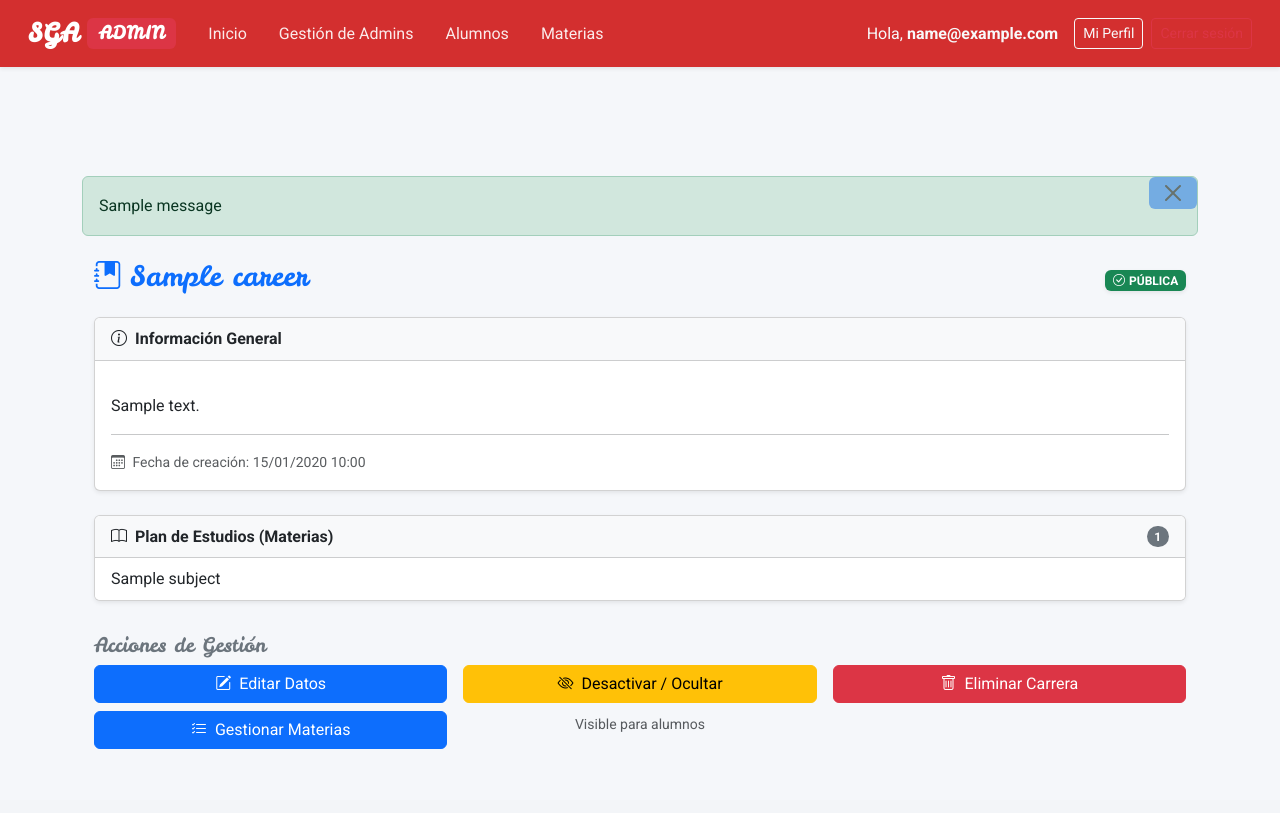
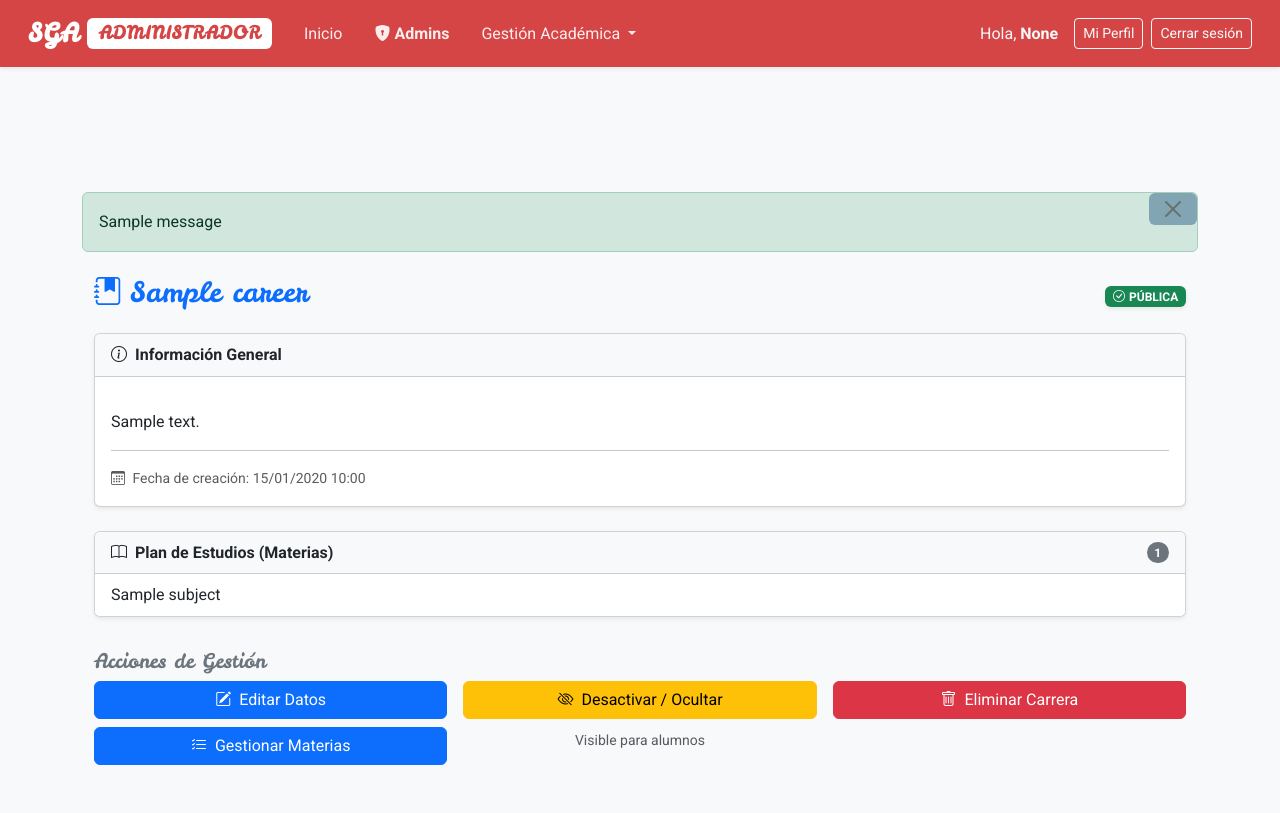
Before and after one commit to jazzzz0/sistema-gestion-academica, a Django app: page /careers/1/ in a window 1280 px wide. Before the commit the page ends 749 px from the top, so only its background shows below. Run offline with Django 5.2, Linux system fonts and the light colour scheme; a user stored in the database is signed in; tables that the repository leaves empty hold one stand-in row (values such as "Sample post"); one stand-in notice (Sample message) is shown.

Commit message:
feat(navbar): update navbar roles and styles for improved user experience

```diff
--- a/static/css/styles.css
+++ b/static/css/styles.css
@@ -1,19 +1,35 @@
 /* ========================================================================== */
-/* Descripción: Hoja de estilos global (SGA).                                 */
+/* Descripción: Hoja de estilos global (SGA) - Adaptada al Manual de Marca    */
 /* ========================================================================== */
 
 /* 0. Importar Fuentes */
+/* NOTA: El manual no especifica fuente, pero sugiere "claridad".
+   'Leckerli One' es muy decorativa; considera usar solo Roboto para más seriedad. */
 @import url('https://fonts.googleapis.com/css2?family=Leckerli+One&family=Roboto:wght@300;400;700&display=swap');
 
 /* ========================================================================== */
-/* 1. Variables de marca                                                      */
+/* 1. Variables de marca (Actualizadas según Manual)                          */
 /* ========================================================================== */
 :root {
-  --color-primary: #1a73e8;   /* Azul principal */
-  --color-secondary: #185abc; /* Azul más oscuro */
-  --color-accent: #ff9800;    /* Naranja de acento */
-  --color-bg: #f5f7fa;        /* Fondo claro general */
-  --color-text: #333333;      /* Texto principal */
+  /* Colores Principales [cite: 71-73] */
+  --color-primary: #34658A;   /* Azul Institucional  */
+  --color-secondary: #58857C; /* Verde Amigable  */
+
+  /* Colores de Estado/Feedback [cite: 79-82] */
+  --color-success: #3C9D55;   /* Éxito [cite: 29] */
+  --color-error: #D64545;     /* Error  */
+  --color-warning: #FFC72C;   /* Advertencia [cite: 35] */
+  --color-info: #5D9FCE;      /* Información [cite: 38] */
+
+  /* Colores Neutros [cite: 74-78] */
+  --color-text-dark: #4A4A4A; /* Negro para texto  */
+  --color-gray-dark: #7B7B7B; /* Gris oscuro [cite: 18] */
+  --color-bg: #F7F9FB;        /* Gris de fondo  */
+  --color-white: #FFFFFF;     /* Blanco [cite: 24] */
+
+  /* Mapeo a variables funcionales del sistema anterior */
+  --color-text: var(--color-text-dark);
+  --color-accent: var(--color-warning); /* Usamos el amarillo de advertencia como acento */
 
   /* Tipografía */
   --font-base: 'Roboto', sans-serif;
@@ -33,7 +49,7 @@ body {
   line-height: var(--line-height);
   color: var(--color-text);
   background-color: var(--color-bg);
-  padding-top: 80px; /* Espacio para navbar fixed */
+  padding-top: 80px;
 }
 
 h1, h2, h3, h4, h5, h6 {
@@ -51,7 +67,7 @@ a:hover {
   text-decoration: underline;
 }
 
-/* Botones genéricos (para elementos que no sean .btn de bootstrap) */
+/* Botones genéricos */
 button:not(.btn):not(.navbar-toggler) {
   font-family: var(--font-base);
   padding: 0.5em 1em;
@@ -59,8 +75,12 @@ button:not(.btn):not(.navbar-toggler) {
   border-radius: 6px;
   cursor: pointer;
   background-color: var(--color-primary);
-  color: #fff;
+  color: var(--color-white);
   transition: background-color 0.2s ease;
+}
+
+button:not(.btn):not(.navbar-toggler):hover {
+    background-color: var(--color-secondary);
 }
 
 /* ========================================================================== */
@@ -76,7 +96,7 @@ button:not(.btn):not(.navbar-toggler) {
 .navbar-brand {
   font-family: var(--font-headings);
   font-size: 1.6rem;
-  color: #fff !important;
+  color: var(--color-white) !important;
   letter-spacing: 0.5px;
 }
 
@@ -89,31 +109,35 @@ button:not(.btn):not(.navbar-toggler) {
 }
 
 .navbar-nav .nav-link:hover {
-  color: var(--color-accent) !important;
+  color: var(--color-warning) !important;
 }
 
 /* ========================================================================== */
-/* 4. Estilos específicos por ROL (Overrides)                                 */
+/* 4. Estilos específicos por ROL (Overrides adaptados a la marca)            */
 /* ========================================================================== */
-.navbar-admin { background-color: #d32f2f !important; }   /* Rojo */
-.navbar-teacher { background-color: #1976d2 !important; } /* Azul */
-.navbar-student { background-color: #388e3c !important; } /* Verde */
+/* Admin: Usamos el color de Error/Atención para alta visibilidad */
+.navbar-admin { background-color: var(--color-error) !important; } /* #D64545 */
 
-.role-badge {
-  display: inline-block;
-  padding: 0.25em 0.5em;
-  border-radius: 4px;
-  font-size: 14px;
-  color: #fff;
-  vertical-align: middle;
-}
+/* Teacher: Usamos el color Primario (Institucional) */
+.navbar-teacher { background-color: var(--color-primary) !important; } /* #34658A */
+
+/* Student: Usamos el color Secundario (Verde Amigable) */
+.navbar-student { background-color: var(--color-secondary) !important; } /* #58857C */
+
+/* Guest: Usamos el color de Gris Oscuro */
+.navbar-guest { background-color: var(--color-gray-dark) !important; }
+
+/* Ajuste de Badges para que coincidan con la lógica */
+.badge-admin { background-color: var(--color-white); color: var(--color-error); }
+.badge-teacher { background-color: var(--color-white); color: var(--color-primary); }
+.badge-student { background-color: var(--color-white); color: var(--color-secondary); }
 
 /* ========================================================================== */
 /* 5. Ajustes Responsive                                                      */
 /* ========================================================================== */
 @media (max-width: 991px) {
   .navbar-nav {
-    background-color: rgba(0, 0, 0, 0.1);
+    background-color: rgba(74, 74, 74, 0.1); /* Ajustado a gris oscuro con transparencia */
     border-radius: 8px;
     padding: 1rem;
     margin-top: 10px;
@@ -124,13 +148,12 @@ button:not(.btn):not(.navbar-toggler) {
 /* 6. Animaciones personalizadas                                              */
 /* ========================================================================== */
 
-/* Animación de pulso para botones de acción requerida */
 .pulse-animation {
     animation: pulse 2s infinite;
 }
 
 @keyframes pulse {
-    0% { box-shadow: 0 0 0 0 rgba(13, 110, 253, 0.7); }
-    70% { box-shadow: 0 0 0 10px rgba(13, 110, 253, 0); }
-    100% { box-shadow: 0 0 0 0 rgba(13, 110, 253, 0); }
+    0% { box-shadow: 0 0 0 0 rgba(52, 101, 138, 0.7); } /* Ajustado a Azul RGB */
+    70% { box-shadow: 0 0 0 10px rgba(52, 101, 138, 0); }
+    100% { box-shadow: 0 0 0 0 rgba(52, 101, 138, 0); }
 }
--- a/templates/base.html
+++ b/templates/base.html
@@ -6,7 +6,6 @@
     <title>{% block title %}Sistema de Gestión Académica{% endblock %}</title>
 
     <link href="https://cdn.jsdelivr.net/npm/bootstrap@5.3.3/dist/css/bootstrap.min.css" rel="stylesheet">
-    <!-- Bootstrap Icons (global) -->
     <link rel="stylesheet" href="https://cdn.jsdelivr.net/npm/bootstrap-icons@1.10.5/font/bootstrap-icons.css">
 
     {% load static %}
@@ -16,8 +15,10 @@
 </head>
 
 <body>
-    <nav class="navbar navbar-expand-lg navbar-dark bg-primary fixed-top shadow-sm
-    {% if user.is_superuser %}
+    <nav class="navbar navbar-expand-lg navbar-dark fixed-top shadow-sm
+    {% if not user.is_authenticated %}
+        navbar-guest
+    {% elif user.is_superuser or user.is_staff %}
         navbar-admin
     {% elif user.groups.all.0.name == 'Docente' %}
         navbar-teacher
@@ -29,12 +30,12 @@
             <a class="navbar-brand fw-bold d-flex align-items-center" href="{% url 'home' %}">
                 SGA
                 {% if user.is_authenticated %}
-                    {% if user.is_superuser %}
-                        <span class="badge bg-danger ms-2" style="font-size: 0.7em;">ADMIN</span>
+                    {% if user.is_superuser or user.is_staff %}
+                        <span class="badge badge-admin ms-2" style="font-size: 0.7em;">ADMINISTRADOR</span>
                     {% elif user.groups.all.0.name == 'Docente' %}
-                        <span class="badge bg-info ms-2" style="font-size: 0.7em;">DOCENTE</span>
+                        <span class="badge badge-teacher ms-2" style="font-size: 0.7em;">DOCENTE</span>
                     {% else %}
-                        <span class="badge bg-success ms-2" style="font-size: 0.7em;">ESTUDIANTE</span>
+                        <span class="badge badge-student ms-2" style="font-size: 0.7em;">ESTUDIANTE</span>
                     {% endif %}
                 {% endif %}
             </a>
@@ -45,43 +46,79 @@
             </button>
 
             <div class="collapse navbar-collapse" id="navbarNav">
-                <ul class="navbar-nav me-auto"> <li class="nav-item">
+                <ul class="navbar-nav me-auto">
+                    <li class="nav-item">
                         <a class="nav-link active" href="{% url 'home' %}">Inicio</a>
                     </li>
+
+                    {% if user.is_authenticated %}
+
                         {% if user.is_superuser %}
                             <li class="nav-item">
-                        <a class="nav-link" href="{% url 'users:admin_list' %}">Gestión de Admins</a>
+                                <a class="nav-link fw-bold text-warning" href="{% url 'users:admin_list' %}">
+                                    <i class="bi bi-shield-lock-fill"></i> Admins
+                                </a>
                             </li>
                         {% endif %}
+
+                        {% if user.is_staff %}
+                            <li class="nav-item dropdown">
+                                <a class="nav-link dropdown-toggle" href="#" role="button" data-bs-toggle="dropdown" aria-expanded="false">
+                                    Gestión Académica
+                                </a>
+                                <ul class="dropdown-menu">
+                                    <li><h6 class="dropdown-header">Personas</h6></li>
+                                    <li><a class="dropdown-item" href="{% url 'students:student_list' %}">Alumnos</a></li>
+                                    <li><a class="dropdown-item" href="{% url 'users:teacher_list' %}">Profesores</a></li>
+
+                                    <li><hr class="dropdown-divider"></li>
+
+                                    <li><h6 class="dropdown-header">Académico</h6></li>
+                                    <li><a class="dropdown-item" href="{% url 'careers:career_list' %}">Carreras</a></li>
+                                    <li><a class="dropdown-item" href="{% url 'subjects:subject_list' %}">Materias</a></li>
+                                    <li><a class="dropdown-item" href="{% url 'enrollments:enrollment_list' %}">Inscripciones</a></li>
+                                </ul>
+                            </li>
+                        {% endif %}
+
+                        {% if user.groups.all.0.name == 'Docente' %}
                             <li class="nav-item">
-                        <a class="nav-link" href="{% url 'students:student_list' %}">Alumnos</a>
-                    </li>
+                                <a class="nav-link" href="#">Mis Materias</a> </li>
+                        {% endif %}
+
+                        {% if not user.is_staff and user.groups.all.0.name != 'Docente' %}
                              <li class="nav-item">
-                        <a class="nav-link" href="{% url 'subjects:subject_list' %}">Materias</a>
-                    </li>
+                                <a class="nav-link" href="#">Oferta Académica</a> </li>
+                             <li class="nav-item">
+                                <a class="nav-link" href="#">Mis Inscripciones</a> </li>
+                        {% endif %}
+
+                    {% endif %}
                 </ul>
 
                 <div class="d-flex align-items-center">
                     {% if user.is_authenticated %}
-                        <span class="me-3 text-light">
-                            Hola, <strong>{{ user.first_name|default:user.email }}</strong>
+                        <span class="me-3 text-light d-none d-lg-block">
+                            Hola, <strong>{{ user.first_name|default:user.username }}</strong>
                         </span>
                         <a href="{% url 'profile' %}" class="btn btn-outline-light btn-sm me-2">Mi Perfil</a>
 
                         <form action="{% url 'logout' %}" method="post" class="d-inline">
                             {% csrf_token %}
-                            <button type="submit" class="btn btn-outline-danger btn-sm">Cerrar sesión</button>
+                            <button type="submit" class="btn btn-outline-light btn-sm">Cerrar sesión</button>
                         </form>
                     {% else %}
                         <a href="{% url 'login' %}" class="btn btn-light btn-sm text-primary fw-bold">Iniciar sesión</a>
                     {% endif %}
                 </div>
-            </div> </div> </nav> <main class="container pt-5 mt-5">
+            </div>
+        </div>
+    </nav>
 
-            <!-- Mensajes Django (flash messages) -->
+    <main class="container pt-5 mt-5">
             {% if messages %}
                 {% for message in messages %}
-                    <div class="alert alert-{{ message.tags }} alert-dismissible fade show" role="alert">
+                    <div class="alert alert-{{ message.tags }} alert-dismissible fade show mt-3" role="alert">
                         {{ message }}
                         <button type="button" class="btn-close" data-bs-dismiss="alert" aria-label="Close"></button>
                     </div>
```
Lines whose indentation alone changed are shown as unchanged.
